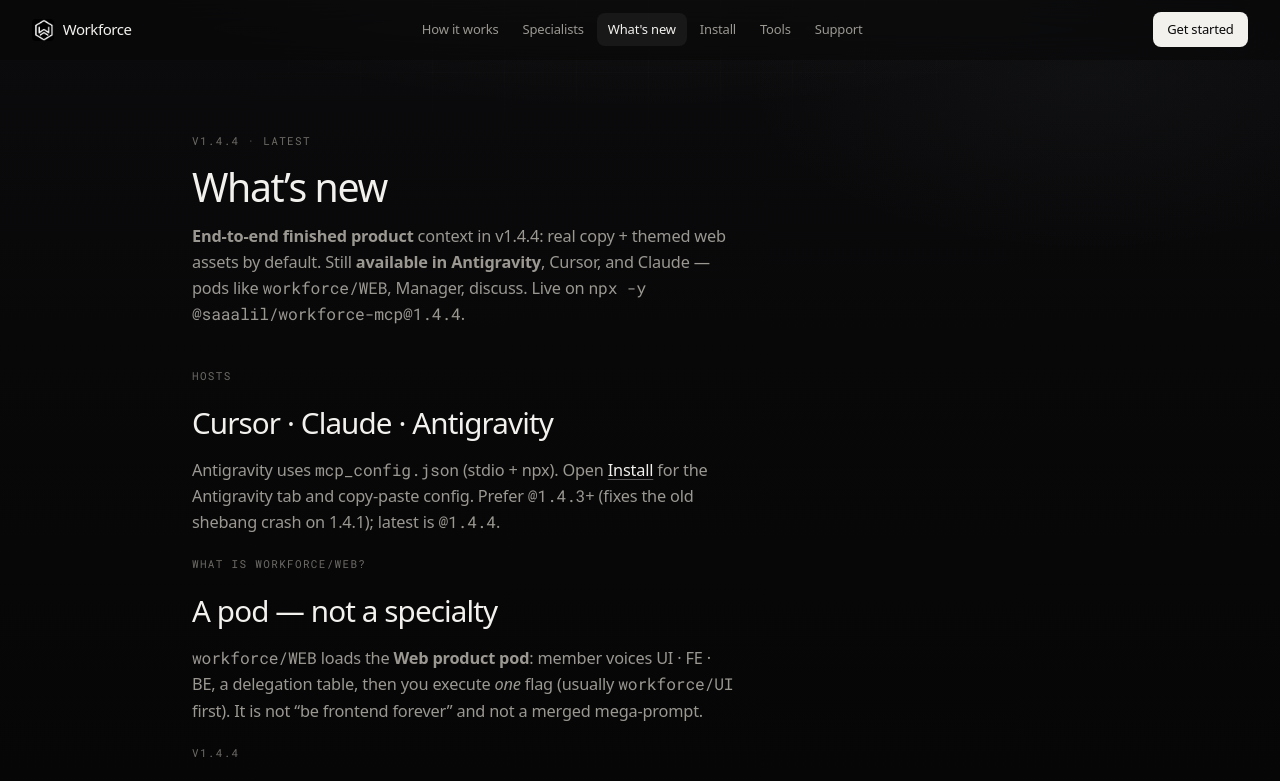
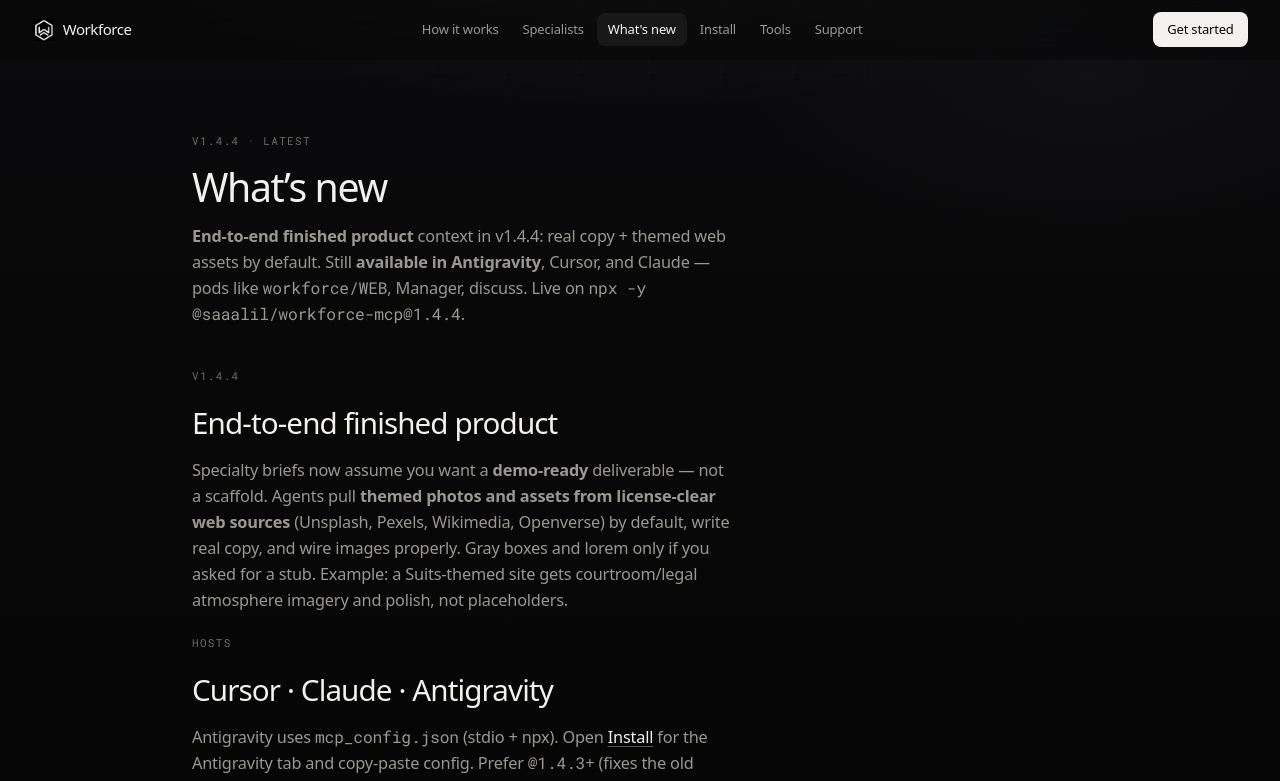
Before and after one commit to Saaalil/Workforce-Website, a React (Vite) app: page /whats-new in a window 1280 px wide. Shown: the top 781 px of the page. Built offline with nearby package versions, Linux system fonts and the light colour scheme; a web font is replaced by a local one.

Commit message:
Surface 1.4.4 end-to-end finished-product context on What’s new and Install.

```diff
--- a/src/pages/InstallPage.tsx
+++ b/src/pages/InstallPage.tsx
@@ -13,6 +13,7 @@ import {
   NPM_INSTALL_CMD,
   NPM_INSTALL_CONFIG,
   ORCHESTRATION_PROMPTS,
+  PACKAGE,
   PROMPT_GROUPS,
   TOOLS,
   USAGE_PROMPTS,
@@ -98,11 +99,13 @@ export function InstallPage() {
             rel="noopener noreferrer"
           >
             @saaalil/workforce-mcp
-          </a>
-          . Works in <strong>Cursor</strong>, <strong>Claude</strong>, and{" "}
+          </a>{" "}
+          <span className="mono">v{PACKAGE.version}</span>. Works in{" "}
+          <strong>Cursor</strong>, <strong>Claude</strong>, and{" "}
           <strong>Google Antigravity</strong>. Prefer{" "}
           <span className="mono">npx</span> — use{" "}
-          <span className="mono">@1.4.3</span>+ (fixes the old shebang crash).
+          <span className="mono">@1.4.4</span>+ for end-to-end finished-product
+          context (real themed assets by default) and the shebang fix.
         </p>
       </Reveal>
 
--- a/src/pages/WhatsNewPage.tsx
+++ b/src/pages/WhatsNewPage.tsx
@@ -15,6 +15,20 @@ export function WhatsNewPage() {
           like <span className="mono">workforce/WEB</span>, Manager, discuss.
           Live on{" "}
           <span className="mono">npx -y {PACKAGE.name}@{PACKAGE.version}</span>.
+        </p>
+      </Reveal>
+
+      <Reveal>
+        <p className="section-label">v{PACKAGE.version}</p>
+        <h2 className="use-title">End-to-end finished product</h2>
+        <p className="section-lead use-lead">
+          Specialty briefs now assume you want a <strong>demo-ready</strong>{" "}
+          deliverable — not a scaffold. Agents pull{" "}
+          <strong>themed photos and assets from license-clear web sources</strong>{" "}
+          (Unsplash, Pexels, Wikimedia, Openverse) by default, write real copy,
+          and wire images properly. Gray boxes and lorem only if you asked for a
+          stub. Example: a Suits-themed site gets courtroom/legal atmosphere
+          imagery and polish, not placeholders.
         </p>
       </Reveal>
 
```
